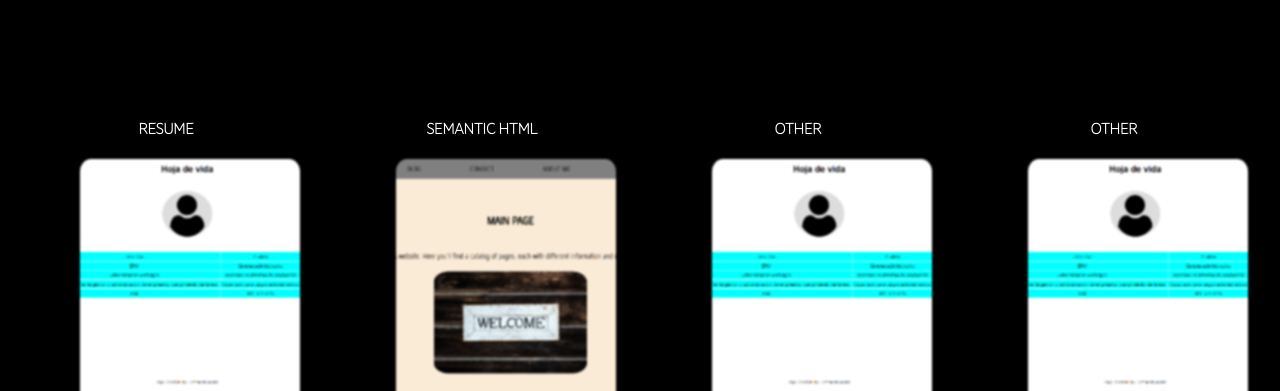
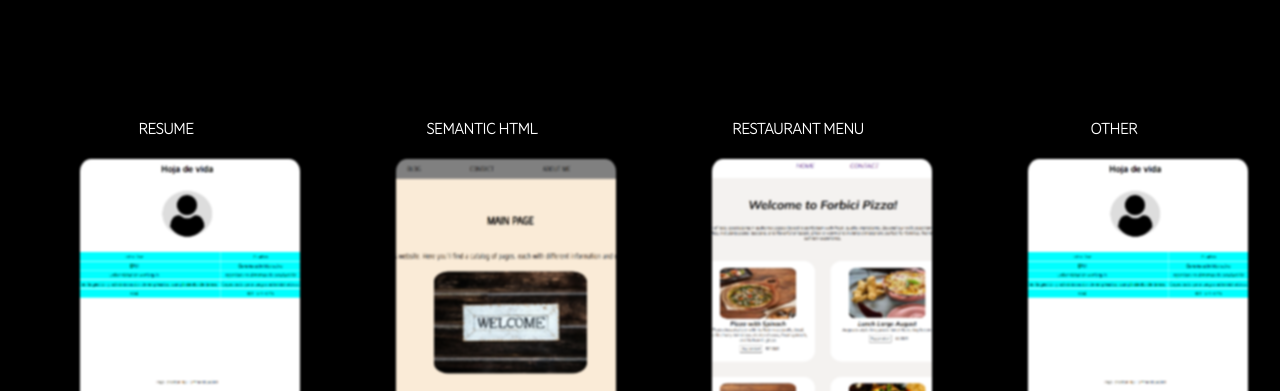
Before and after one commit to srfrancklo0309/Portafolio, a plain HTML site: page index.html in a window 1280 px wide. Shown: the part 1910-2301 px from the top of the page. Drawn offline with Linux system fonts and the light colour scheme.

Commit message:
Add of project Restaurant Menu

```diff
--- a/index.html
+++ b/index.html
@@ -59,9 +59,9 @@
             </div>
 
             <div class="box">
-                <h2 class="titles">OTHER</h2>
-                <a href="https://srfrancklo0309.github.io/Hoja-de-vida/" target="_blank">
-                <img src="Hoja_de_vida.png" alt="Previsualización del proyecto hojas de vida">
+                <h2 class="titles">RESTAURANT MENU</h2>
+                <a href="https://srfrancklo0309.github.io/Restaurant_Menu/" target="_blank">
+                <img src="./Restaurant_menu.png" alt="Previsualización del proyecto hojas de vida">
                 </a>
             </div>
 
```
Also changed, not shown: Restaurant_menu.png (added).
